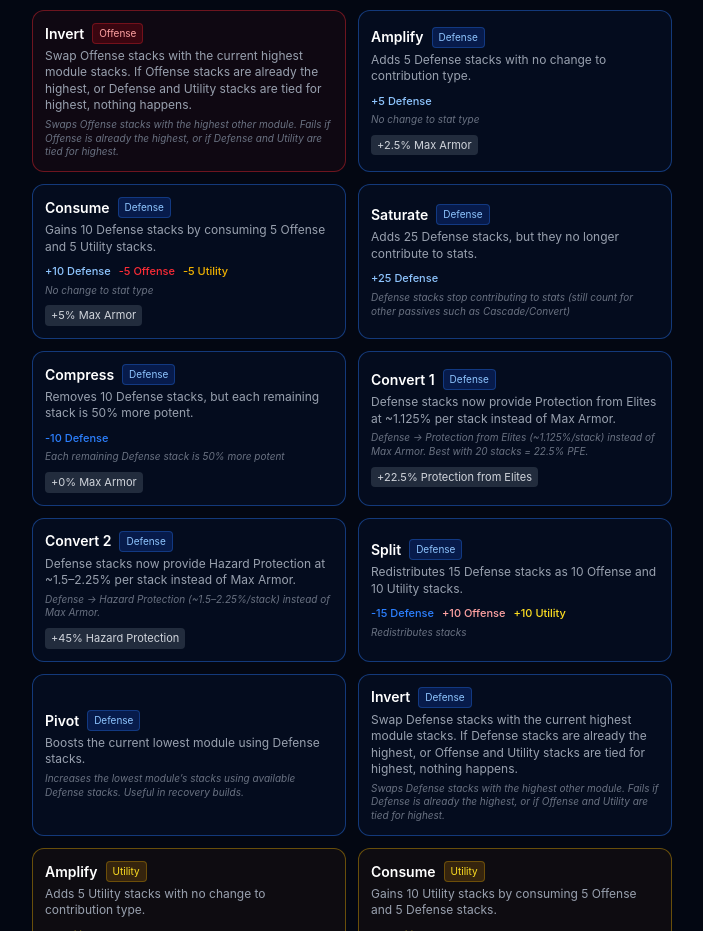
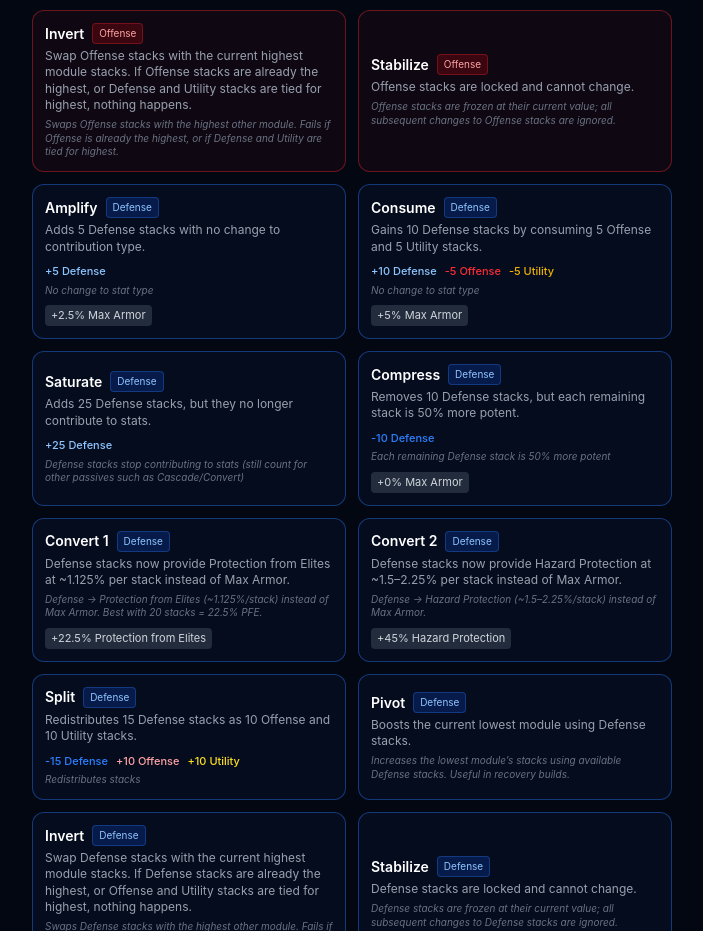
Before and after one commit to Serk4/Recombinant-app, a React (Vite) app: page / in a window 1280 px wide. Shown: the part 901-1832 px from the top of the page, without its empty margins (288-991 px from the left). Built offline with nearby package versions, Linux system fonts and the light colour scheme.

Commit message:
feat: add Stabilize modifiers and move Synergy badge to top-right
Agent-Logs-Url: https://github.com/Serk4/Recombinant-app/sessions/1a3107fb-833e-4d85-aaa9-2a7744044edf

Co-authored-by: Serk4 <12652101+Serk4@users.noreply.github.com>

```diff
--- a/src/components/ModifierCard.tsx
+++ b/src/components/ModifierCard.tsx
@@ -88,6 +88,13 @@ export function ModifierCard({
 				</span>
 			)}
 
+			{/* Synergy badge */}
+			{synergy && (
+				<span className='absolute top-2 right-2 text-[10px] bg-yellow-500 text-black px-1.5 py-0.5 rounded font-bold'>
+					SYNERGY
+				</span>
+			)}
+
 			<div className='flex items-start gap-2'>
 				<div className='flex-1 min-w-0'>
 					<div className='flex items-center gap-2 flex-wrap'>
@@ -131,15 +138,6 @@ export function ModifierCard({
 							))}
 						</div>
 					)}
-
-					{/* Synergy indicator */}
-					{synergy && (
-						<div className='flex justify-end mt-2'>
-							<span className='text-[10px] bg-yellow-500 text-black px-1.5 py-0.5 rounded font-bold'>
-								SYNERGY
-							</span>
-						</div>
-					)}
 				</div>
 			</div>
 		</button>
--- a/src/data/modifiers.ts
+++ b/src/data/modifiers.ts
@@ -44,7 +44,7 @@ export interface StackChange {
  * - convert     : stacks contribute to a different stat instead
  * - redistribute: stacks are moved to other categories
  */
-export type EffectType = 'none' | 'saturate' | 'compress' | 'convert' | 'redistribute' | 'pivot' | 'nullify' | 'cascade' | 'converge' | 'equalize' | 'invert'
+export type EffectType = 'none' | 'saturate' | 'compress' | 'convert' | 'redistribute' | 'pivot' | 'nullify' | 'cascade' | 'converge' | 'equalize' | 'invert' | 'stabilize'
 
 export interface ModifierStat {
   stat: StatKey
@@ -198,6 +198,18 @@ const OFFENSE_MODIFIERS: Modifier[] = [
     synergyWith: [],
     icon: '🔀',
   },
+  {
+    id: 'stabilizeO',
+    name: 'Stabilize',
+    category: 'Offense',
+    description: 'Offense stacks are locked and cannot change.',
+    stackChanges: [],
+    effectType: 'stabilize',
+    effectDescription: 'Offense stacks are frozen at their current value; all subsequent changes to Offense stacks are ignored.',
+    stats: [],
+    synergyWith: ['amplify', 'consume'],
+    icon: '🔒',
+  },
 ]
 
 // ─── DEFENSE ─────────────────────────────────────────────────────────────────
@@ -325,6 +337,18 @@ const DEFENSE_MODIFIERS: Modifier[] = [
     synergyWith: [],
     icon: '🔀',
   },
+  {
+    id: 'stabilizeD',
+    name: 'Stabilize',
+    category: 'Defense',
+    description: 'Defense stacks are locked and cannot change.',
+    stackChanges: [],
+    effectType: 'stabilize',
+    effectDescription: 'Defense stacks are frozen at their current value; all subsequent changes to Defense stacks are ignored.',
+    stats: [],
+    synergyWith: ['amplifyD', 'consumeD'],
+    icon: '🔒',
+  },
 ]
 
 // ─── UTILITY ─────────────────────────────────────────────────────────────────
@@ -447,6 +471,18 @@ const UTILITY_MODIFIERS: Modifier[] = [
     synergyWith: [],
     icon: '🔀',
   },
+  {
+    id: 'stabilizeU',
+    name: 'Stabilize',
+    category: 'Utility',
+    description: 'Utility stacks are locked and cannot change.',
+    stackChanges: [],
+    effectType: 'stabilize',
+    effectDescription: 'Utility stacks are frozen at their current value; all subsequent changes to Utility stacks are ignored.',
+    stats: [],
+    synergyWith: ['amplifyU', 'consumeU'],
+    icon: '🔒',
+  },
 ]
 
 // ─── WILDCARD ───────────────────────────────────────────────────────────────
--- a/src/utils/calculator.ts
+++ b/src/utils/calculator.ts
@@ -57,6 +57,8 @@ export function calculateStats(selectedModifiers: Modifier[]): StatResult[] {
   const potency: Record<SimCat, number> = { Offense: 1, Defense: 1, Utility: 1 }
   /** Category whose stacks are disabled and contribute nothing to stats */
   const disabled: Record<SimCat, boolean> = { Offense: false, Defense: false, Utility: false }
+  /** Category whose stacks are locked and cannot be changed by subsequent modifiers */
+  const locked: Record<SimCat, boolean> = { Offense: false, Defense: false, Utility: false }
   /** Override which stat a category's stacks produce (from Convert modifiers) */
   const convertStat: Partial<Record<SimCat, StatKey>> = {}
   /** Names of modifiers that actively influenced each category */
@@ -78,6 +80,7 @@ export function calculateStats(selectedModifiers: Modifier[]): StatResult[] {
     for (const change of mod.stackChanges) {
       if (!(SIM_CATS as string[]).includes(change.category)) continue
       const cat = change.category as SimCat
+      if (locked[cat]) continue
       stacks[cat] += change.amount
       if (change.amount > 0) addContributor(cat, mod.name)
     }
@@ -113,15 +116,26 @@ export function calculateStats(selectedModifiers: Modifier[]): StatResult[] {
         if (modCat) disabled[modCat] = true
         break
 
+      case 'stabilize':
+        // Lock this category's stacks at their current value.
+        // All subsequent stack changes targeting this category are ignored.
+        if (modCat) {
+          locked[modCat] = true
+          addContributor(modCat, mod.name)
+        }
+        break
+
       case 'nullify': {
         // Reverses net changes on the *current* lowest category.
-        // Fails silently when two or more categories share the minimum.
+        // Fails silently when two or more categories share the minimum or the category is locked.
         const sorted = [...SIM_CATS].sort((a, b) => total(a) - total(b))
         if (total(sorted[0]) < total(sorted[1])) {
           const minCat = sorted[0]
+          if (!locked[minCat]) {
             const delta = stacks[minCat] - BASE_STACKS[minCat]
             stacks[minCat] = Math.max(0, BASE_STACKS[minCat] - delta)
             addContributor(minCat, mod.name)
+          }
         }
         break
       }
@@ -133,10 +147,14 @@ export function calculateStats(selectedModifiers: Modifier[]): StatResult[] {
         if (total(sorted[0]) > total(sorted[1])) {
           const half = Math.ceil(stacks[sorted[0]] / 2)
           disabled[sorted[0]] = true
+          if (!locked[sorted[1]]) {
             stacks[sorted[1]] += half
+            addContributor(sorted[1], mod.name)
+          }
+          if (!locked[sorted[2]]) {
             stacks[sorted[2]] += half
-          addContributor(sorted[1], mod.name)
             addContributor(sorted[2], mod.name)
+          }
         }
         break
       }
@@ -144,22 +162,28 @@ export function calculateStats(selectedModifiers: Modifier[]): StatResult[] {
       case 'converge': {
         // Lowest category = average of the other two; the other two drop to 0.
         // Fails silently when two or more categories share the minimum.
+        // Locked categories are not modified.
         const sorted = [...SIM_CATS].sort((a, b) => total(a) - total(b))
         if (total(sorted[0]) < total(sorted[1])) {
           const avg = Math.floor((stacks[sorted[1]] + stacks[sorted[2]]) / 2)
+          if (!locked[sorted[0]]) {
             stacks[sorted[0]] = avg
-          stacks[sorted[1]] = 0
-          stacks[sorted[2]] = 0
             addContributor(sorted[0], mod.name)
+          }
+          if (!locked[sorted[1]]) stacks[sorted[1]] = 0
+          if (!locked[sorted[2]]) stacks[sorted[2]] = 0
         }
         break
       }
 
       case 'equalize': {
         // All categories are set to the median stack value.
+        // Locked categories are not modified.
         const sorted = [...SIM_CATS].sort((a, b) => total(a) - total(b))
         const median = stacks[sorted[1]]
-        for (const c of SIM_CATS) stacks[c] = median
+        for (const c of SIM_CATS) {
+          if (!locked[c]) stacks[c] = median
+        }
         break
       }
 
@@ -169,8 +193,9 @@ export function calculateStats(selectedModifiers: Modifier[]): StatResult[] {
 
       case 'invert': {
         // Swap this category's stacks with the highest other category.
-        // Fails silently when this category is already the highest, or when
-        // the two other categories are tied for highest.
+        // Fails silently when this category is already the highest, when
+        // the two other categories are tied for highest, or when either
+        // involved category is locked.
         if (!modCat) break
         const others = SIM_CATS.filter(c => c !== modCat)
         const maxOther = Math.max(stacks[others[0]], stacks[others[1]])
@@ -178,8 +203,10 @@ export function calculateStats(selectedModifiers: Modifier[]): StatResult[] {
         if (stacks[modCat] >= maxOther) break
         // No-op if the two other categories are tied for highest
         if (stacks[others[0]] === stacks[others[1]]) break
-        // Swap with the unique highest other category
+        // Identify the unique highest other category
         const highestOther = stacks[others[0]] > stacks[others[1]] ? others[0] : others[1]
+        // No-op if either involved category is locked
+        if (locked[modCat] || locked[highestOther]) break
         const tmp = stacks[modCat]
         stacks[modCat] = stacks[highestOther]
         stacks[highestOther] = tmp
```
Lines whose indentation alone changed are shown as unchanged.
